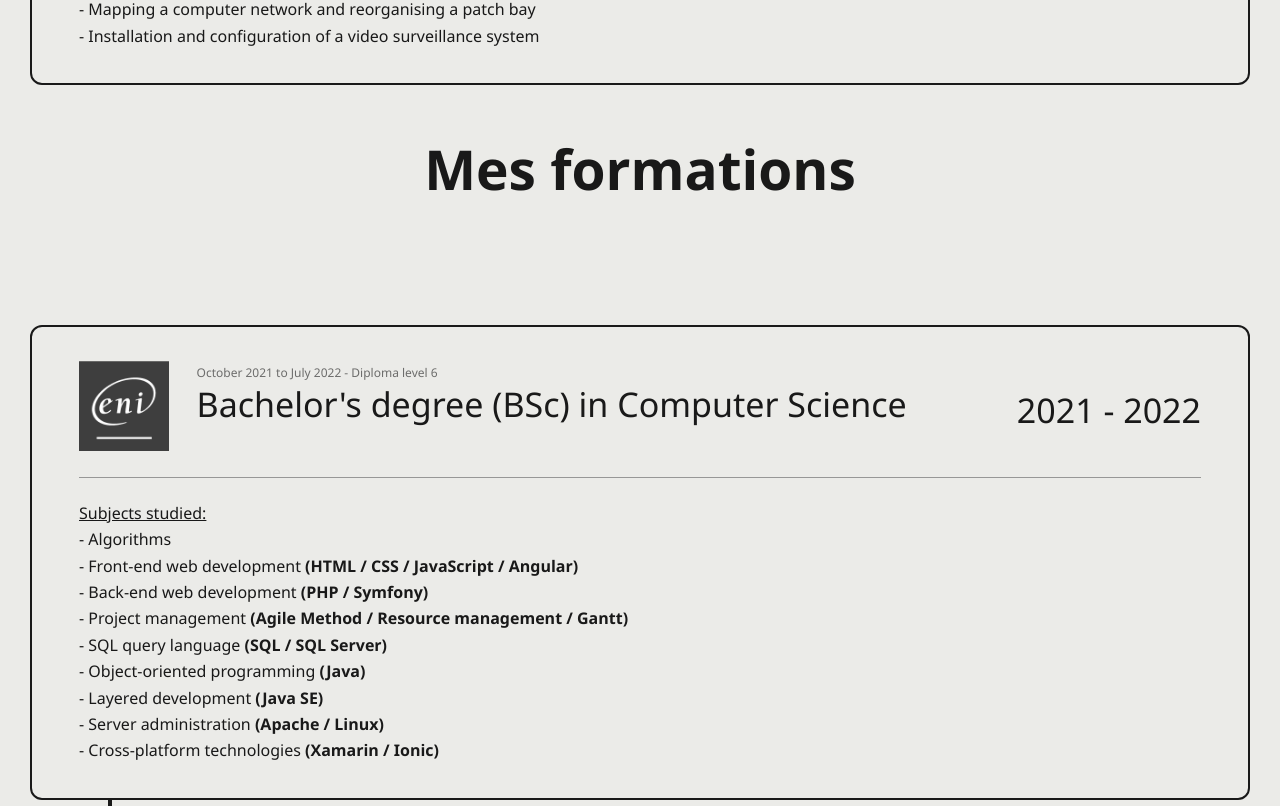
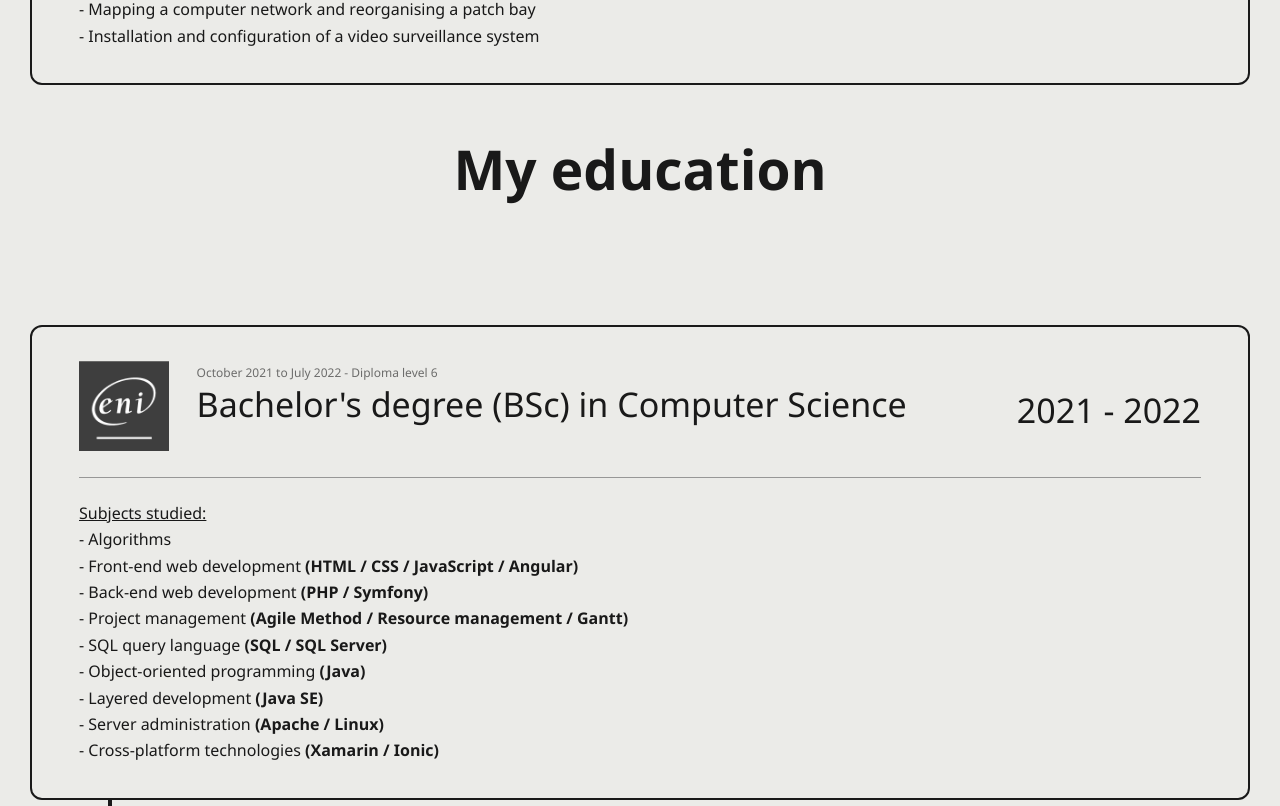
Before and after one commit to boutterudy/rudyboutte.com, a Next.js app: page /en/mon-parcours in a window 1280 px wide. Shown: the part 6054-6860 px from the top of the page. Built offline with nearby package versions, Linux system fonts and the light colour scheme.

Commit message:
fix(translations): add missing translations

```diff
--- a/messages/en.json
+++ b/messages/en.json
@@ -364,6 +364,9 @@
   "WorkExperiences": {
     "headline": "My professional<br></br>experience"
   },
+  "Education": {
+    "headline": "My education"
+  },
   "EducationDegree": {
     "studied_topics": "Subjects studied:",
     "diploma_level": "Diploma level"
--- a/messages/fr.json
+++ b/messages/fr.json
@@ -364,6 +364,9 @@
   "WorkExperiences": {
     "headline": "Mes expériences<br></br>professionnelles"
   },
+  "Education": {
+    "headline": "Mes formations"
+  },
   "EducationDegree": {
     "studied_topics": "Sujets étudiés :",
     "diploma_level": "Diplôme de niveau"
--- a/src/app/[locale]/mon-parcours/page.tsx
+++ b/src/app/[locale]/mon-parcours/page.tsx
@@ -401,10 +401,10 @@ const MyJourney: NextPage = () => {
         height: 70.18,
       },
       level: 5,
-      title: 'Bac +2 BTS SIO option SLAM',
+      title: t('degrees.bac_2.title'),
       school: {
-        name: 'ESUPEC',
-        city: 'Cholet',
+        name: t('schools.esupec.name'),
+        city: t('schools.esupec.city'),
       },
       link: '',
       begin: new Date(2018, 9),
@@ -429,10 +429,10 @@ const MyJourney: NextPage = () => {
         height: 28.52,
       },
       level: 4,
-      title: 'Bac. Pro. SEN - mention très bien',
+      title: t('degrees.bac.title'),
       school: {
-        name: 'Lycée Jean Monnet',
-        city: 'Les Herbiers',
+        name: t('schools.jean_monnet.name'),
+        city: t('schools.jean_monnet.city'),
       },
       link: '',
       begin: new Date(2015, 9),
--- a/src/components/elements/Education/Education.tsx
+++ b/src/components/elements/Education/Education.tsx
@@ -2,6 +2,7 @@ import { DegreeType } from '../../../types/DegreeType'
 import { WorkExperiencesNumberPerYearType } from '../../../types/WorkExperiencesNumberPerYearType'
 import EducationDegree from '../EducationDegree/EducationDegree'
 import styles from './Education.module.scss'
+import { useTranslations } from 'next-intl'
 
 type EducationProps = {
   degrees: DegreeType[]
@@ -12,6 +13,8 @@ const Education = ({
   degrees,
   workExperiencesNumberPerYear,
 }: EducationProps) => {
+  const t = useTranslations('Education')
+
   const getTotalYearsCount = (begin: Date, end: Date) => {
     const beginYear = begin.getFullYear()
     const endYear = end.getFullYear()
@@ -27,7 +30,7 @@ const Education = ({
 
   return (
     <section className={styles.education}>
-      <h2 className={styles.title}>Mes formations</h2>
+      <h2 className={styles.title}>{t('headline')}</h2>
       <div className={styles.degrees}>
         {degrees.map((degree, index) => (
           <div
```
